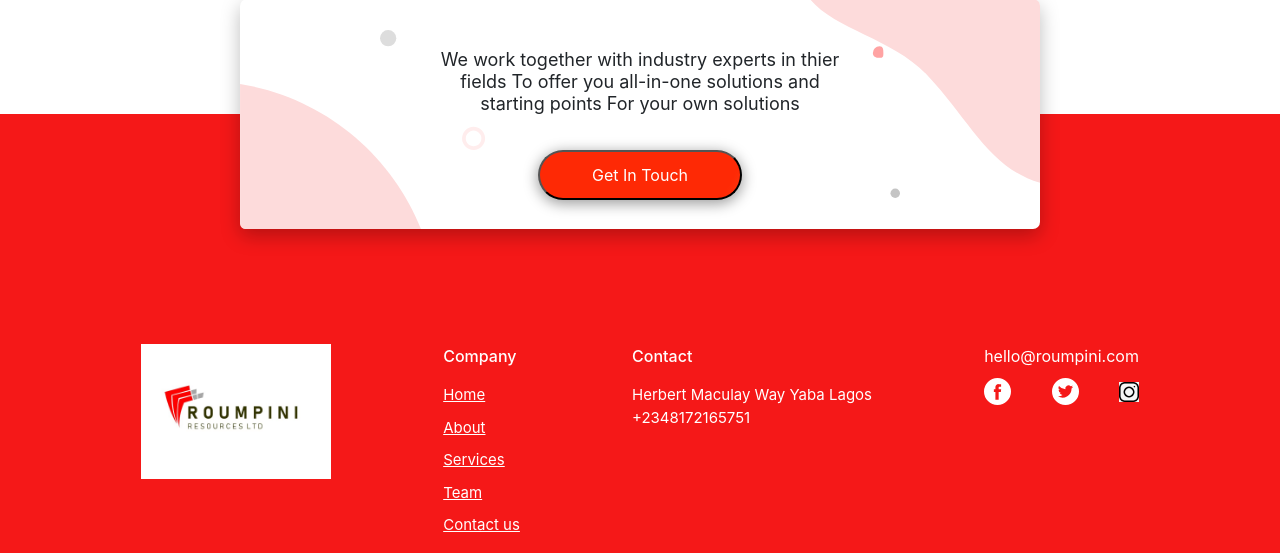
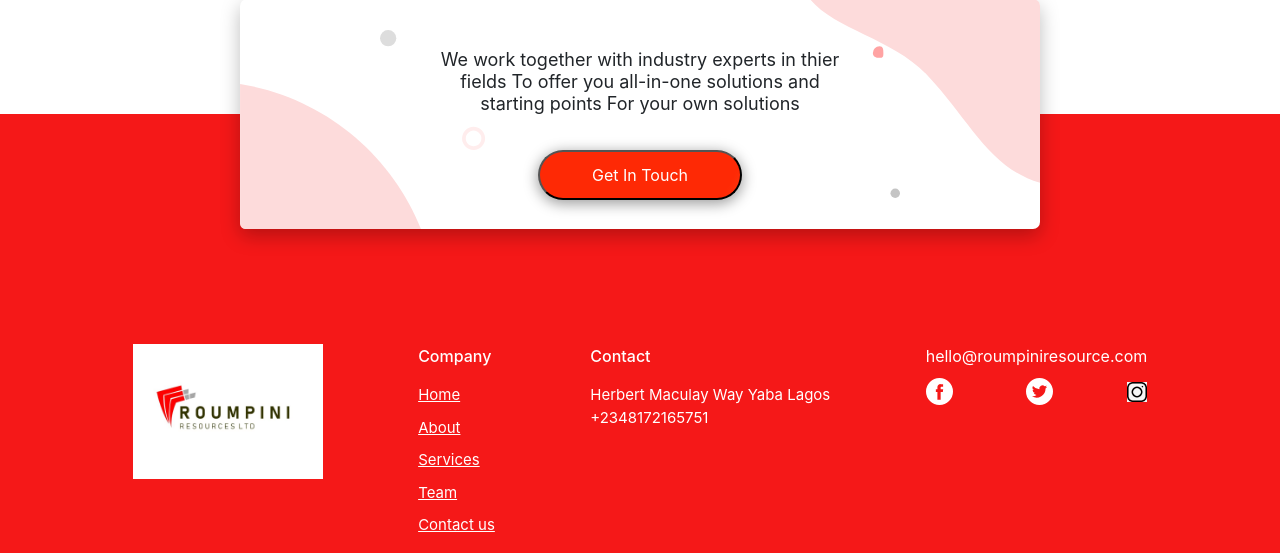
Before and after one commit to onyeka-honey/Rogue, a Django app: page / in a window 1280 px wide. Shown: the part 3992-4545 px from the top of the page. Run offline with Django 3.2, Linux system fonts and the light colour scheme; some libraries are stand-ins or nearby versions; some web fonts are replaced.

Commit message:
email update

```diff
--- a/home/views.py
+++ b/home/views.py
@@ -20,7 +20,7 @@ def email_sender(request):
         text_content='Name: ' + name + '<br>' + 'Email: ' + email + '<br>' + 'Phone: ' + phone + '<br>' + 'Message: ' + message
         html_content='Name: ' + name + '<br>' + 'Email: ' + email + '<br>' + 'Phone: ' + phone + '<br>' + 'Message: ' + message
         from_email='hello@roumpiniresource.com'
-        to=['fbilesanmi@gmail.com', 'larnorm@gmail.com']
+        to=['fbilesanmi@gmail.com', 'hello@roumpiniresource.com']
 
         email_message = EmailMultiAlternatives(subject, text_content, from_email, to)
         email_message.attach_alternative(html_content, 'text/html')
--- a/templates/home/index.html
+++ b/templates/home/index.html
@@ -351,7 +351,7 @@
           </div>
         </div>
         <div>
-          <a href="" class="footer-email">hello@roumpini.com</a>
+          <a href="" class="footer-email">hello@roumpiniresource.com</a>
           <div class="footer-social">
             <a href="" class="footer-social-single">
               <img src="{% static 'image/facebook.svg' %}" alt="">
```
